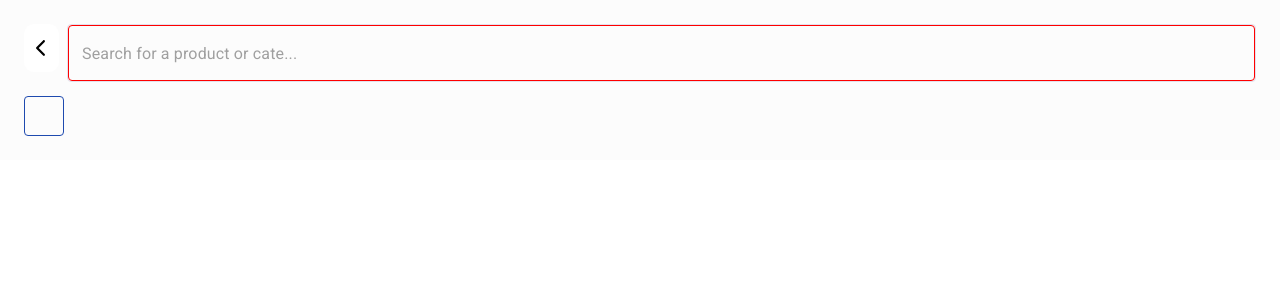
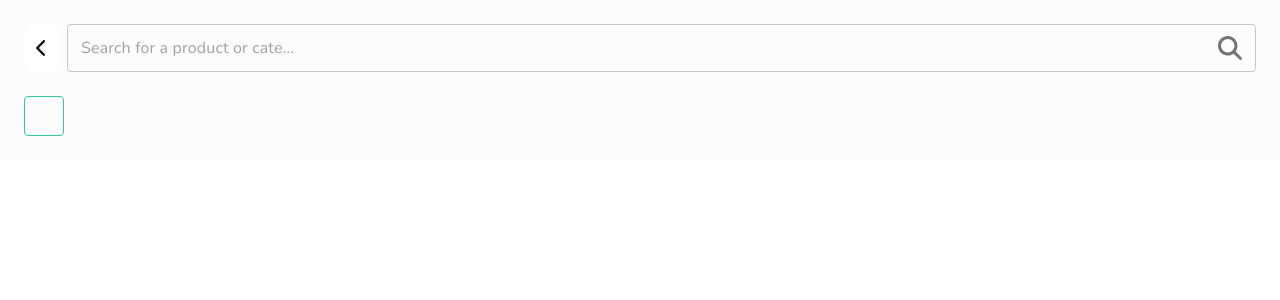
Before and after one commit to AdedigbaOluwad1/e-commerce-app-demo, a React (Vite) app: page / in a window 1280 px wide. Shown: the top 300 px of the page. Built offline with nearby package versions, Linux system fonts and the light colour scheme.

Commit message:
doneeeeeee, time to build

```diff
--- a/package.json
+++ b/package.json
@@ -43,6 +43,7 @@
     "react-router-dom": "^6.4.1",
     "recoil": "^0.7.5",
     "tailwind": "^4.0.0",
+    "typeface-dm-sans": "^1.1.13",
     "typeface-manrope": "^1.0.0",
     "typeface-nunito": "^1.1.13",
     "typeface-open-sans": "^1.1.13",
--- a/src/Root.tsx
+++ b/src/Root.tsx
@@ -13,24 +13,12 @@ const root = createRoot(container);
 const theme = createTheme({
   palette: {
     primary: {
-      main: "#1e4aaf",
+      main: "#38c6a5",
+    },
+    neutral: {
+      main: "rgba(198, 198, 198, 1)"
     }
   },
-  components: {
-    MuiInputBase: {
-      styleOverrides: {
-        root: {
-          borderRadius: '10px',
-          border: '1px solid rgba(227, 225, 236, 1)',
-          outline: 'none',
-          boxShadow: 'none',
-          '&:focus': {
-            outline: '2px'
-          }
-        },
-      },
-    },
-  }
 })
 function render(App: ComponentType) {
   root.render(
--- a/src/pages/Welcome/Welcome.tsx
+++ b/src/pages/Welcome/Welcome.tsx
@@ -3,36 +3,37 @@ import { FontAwesomeIcon } from '@fortawesome/react-fontawesome';
 import { faChevronLeft, faMagnifyingGlass } from '@fortawesome/free-solid-svg-icons';
 import {styled} from '@mui/material/styles'
 import {
-  Container,
   Button,
   Typography,
   Box,
   Stack,
   IconButton,
-  InputBase,
   TextField,
-  Paper
+  InputAdornment
   } from '@mui/material';
 import 'typeface-manrope';
 import 'typeface-roboto';
 import 'typeface-open-sans';
-import 'typeface-nunito'
-import { borderColor } from '@mui/system';
-
+import 'typeface-nunito';
+import 'typeface-dm-sans'
 
 const SearchBox = styled(TextField)(({ theme }) => ({
   "& label.Mui-focused": {
     color: "green"
   },
   "& .MuiOutlinedInput-root": {
+    fontFamily: 'Nunito',
+    border: 'none',
+    fontSize: 16,
+    height: 48,
     "& fieldset": {
-      borderColor: "red"
+      borderColor: theme.palette.neutral.main,
     },
     "&:hover fieldset": {
-      borderColor: "yellow"
+      borderColor: theme.palette.primary.main
     },
     "&.Mui-focused fieldset": {
-      borderColor: "green"
+      borderColor: theme.palette.primary.main
     }
   }
 }))
@@ -52,7 +53,10 @@ function Welcome() {
           <IconButton size='small' disableRipple sx={{width: '35px', height: '48px', p: 0, background: '#fff', borderRadius: '10px'}}>
             <FontAwesomeIcon size="1x" color='black' icon={faChevronLeft} />
           </IconButton>
-          <SearchBox fullWidth placeholder='Search for a product or cate...' sx={{height: '48px', }} />
+          <SearchBox variant='outlined' InputProps={{
+            endAdornment: <InputAdornment position='end'><IconButton disableRipple sx={{p: 0}}><FontAwesomeIcon icon={faMagnifyingGlass} /></IconButton></InputAdornment>
+          }}
+           fullWidth placeholder='Search for a product or cate...' sx={{height: '48px', }} />
         </Stack>
           <Stack direction={'row'} gap={4} height={'40px'} width={'100%'}>
             <Buttons variant='outlined' sx={{height: '100%', minWidth: '40px',}}></Buttons>
```
Also changed, not shown: 1 other file (tests, documents, lock files or other folders).
